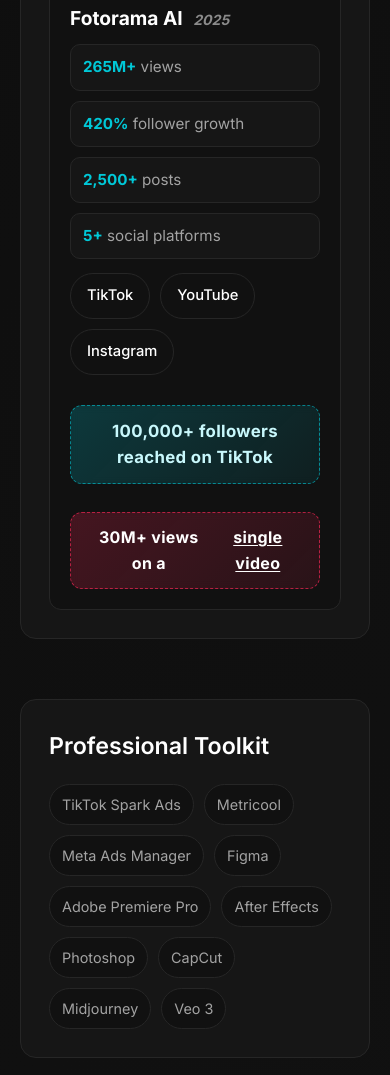
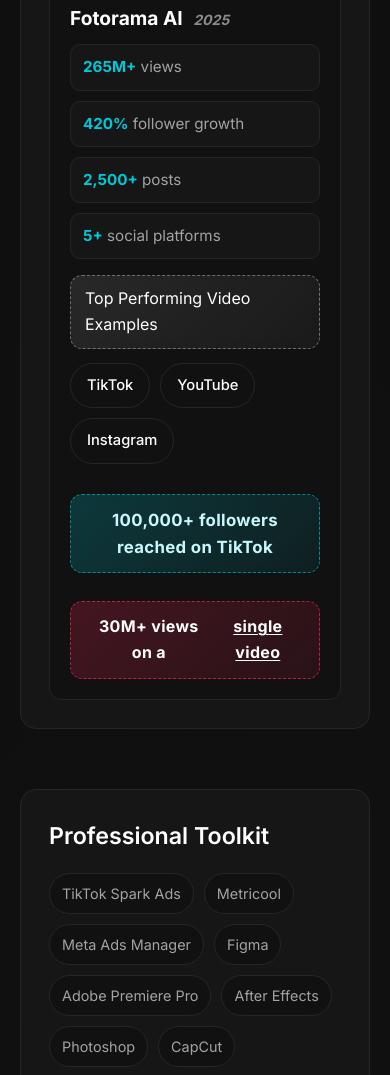
Before and after one commit to muytan/portfolio, a plain HTML site: page index.html in a window 390 px wide. Shown: the part 3855-4930 px from the top of the page. Drawn offline with Linux system fonts and the light colour scheme.

Commit message:
Update index.html

```diff
--- a/index.html
+++ b/index.html
@@ -109,11 +109,11 @@
       filter:grayscale(100%) saturate(.2) brightness(1.05);
       opacity:.95;transition:filter .25s ease, transform .25s ease;
     }
-    .brand-logo.fill img{object-fit:cover}
+    .brand-logo.fill img{object-fit:cover} /* TikTok Live & AppNation fill */
     .brand-card:hover .brand-logo img{filter:none;transform:translateY(-1px)}
     .brand-name{font-size:1rem;font-weight:600;color:var(--text-primary);margin:0}
 
-    /* Stats (2025) symmetrical grid */
+    /* Stats (2025) symmetrical grid 3×2 on desktop) */
     .stats-grid{display:grid;gap:18px;grid-template-columns:1fr 1fr}
     @media(min-width:768px){ .stats-grid{grid-template-columns:repeat(3,1fr)} }
     .stat-item{
@@ -138,6 +138,7 @@
     .project-content h3{margin:0 0 10px;font-size:1.2rem}
     .project-year{font-size:.88rem;color:var(--text-muted);font-style:italic;margin-left:6px}
 
+    /* Bullets */
     .project-bullets{
       display:grid;grid-template-columns:repeat(2,minmax(0,1fr));gap:10px;margin:8px 0 4px;
     }
@@ -201,11 +202,25 @@
     /* underline only the phrase "single video" / "yalnızca bir video" */
     .badge-underline { text-decoration: underline; text-underline-offset: 2px; }
 
-    /* Space for badges on desktop */
+    /* Glass link button (Top Performing Video Examples) */
+    .glass-link{
+      margin-top:12px;
+      display:inline-flex;align-items:center;gap:10px;
+      background:linear-gradient(135deg, rgba(255,255,255,.10), rgba(255,255,255,.04));
+      border:1px dashed rgba(255,255,255,.35);
+      color:#fff;text-decoration:none;
+      padding:10px 14px;border-radius:12px;
+      backdrop-filter:blur(6px); -webkit-backdrop-filter:blur(6px);
+      transition:transform .2s ease, filter .2s ease, border-color .2s ease;
+    }
+    .glass-link:hover{ transform:translateY(-2px); filter:brightness(1.05); border-color:rgba(255,255,255,.6); }
+    .glass-link svg{width:18px;height:18px;display:block}
+
+    /* Desktop spacing for badges */
     @media(min-width:840px){
       .project-item{ padding-right:180px; padding-bottom:72px; }
     }
-    /* Mobile: badges become full-width pills under content */
+    /* Mobile adjustments */
     @media(max-width:640px){
       .project-item{flex-direction:column}
       .project-bullets{grid-template-columns:1fr}
@@ -217,6 +232,7 @@
         position:static;transform:none;margin-top:10px;width:100%;text-align:center;
         box-shadow:none;font-size:1rem;border-radius:12px;
       }
+      .glass-link{ width:100%; justify-content:center; }
     }
 
     /* Tools / Contact / Forms */
@@ -234,7 +250,7 @@
 
     /* Accessibility */
     .visually-hidden{position:absolute!important;width:1px!important;height:1px!important;padding:0!important;margin:-1px!important;overflow:hidden!important;clip:rect(0,0,0,0)!important;white-space:nowrap!important;border:0!important}
-    .btn:focus, .lang-toggle button:focus{outline:2px solid var(--accent-primary);outline-offset:2px}
+    .btn:focus, .lang-toggle button:focus, .glass-link:focus{outline:2px solid var(--accent-primary);outline-offset:2px;border-radius:12px}
 
     /* Pulse keyframes (more visible) */
     @keyframes pulseScale{
@@ -426,6 +442,21 @@
               <div class="project-bullet" data-en="<strong>2,500+</strong> posts" data-tr="<strong>2.500+</strong> paylaşım"><strong>2,500+</strong> posts</div>
               <div class="project-bullet" data-en="<strong>5+</strong> social platforms" data-tr="<strong>5+</strong> sosyal platform"><strong>5+</strong> social platforms</div>
             </div>
+
+            <!-- Glass link: Top Performing Video Examples -->
+            <a class="glass-link"
+               href="https://cutt.ly/tan-portfolio"
+               target="_blank" rel="noopener"
+               data-en="Top Performing Video Examples"
+               data-tr="En İyi Performanslı Video Örnekleri"
+               aria-label="Open: Top Performing Video Examples">
+              <svg viewBox="0 0 24 24" fill="none" aria-hidden="true">
+                <path d="M8 5h8a3 3 0 0 1 3 3v8a3 3 0 0 1-3 3H8a3 3 0 0 1-3-3V8a3 3 0 0 1 3-3z" stroke="currentColor" stroke-width="2"/>
+                <path d="M10 9l6 4-6 4V9z" fill="currentColor"/>
+              </svg>
+              <span>Top Performing Video Examples</span>
+            </a>
+
             <div class="social-buttons" aria-label="Fotorama links">
               <a href="https://www.tiktok.com/@fotorama.ai" target="_blank" rel="noopener" class="btn">TikTok</a>
               <a href="https://www.youtube.com/@FotoramaAIPhotoGenerator" target="_blank" rel="noopener" class="btn">YouTube</a>
@@ -530,7 +561,7 @@
       const animate = el => {
         const target = Number(el.dataset.target || el.textContent.replace(/[^0-9]/g,''));
         const suffix = el.dataset.suffix || '';
-               const duration = 1200;
+        const duration = 1200;
         const start = performance.now();
         const step = now => {
           const p = Math.min(1, (now - start) / duration);
```
